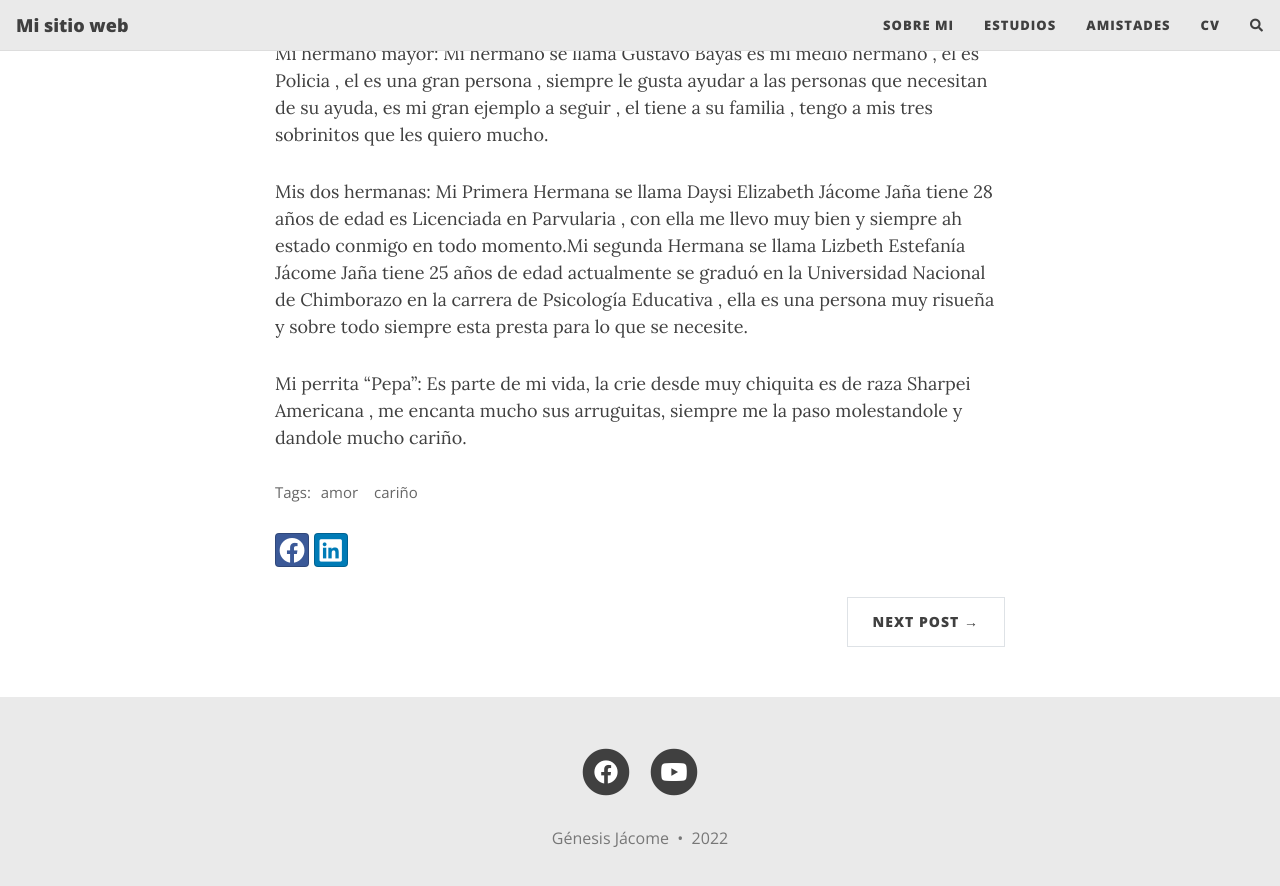
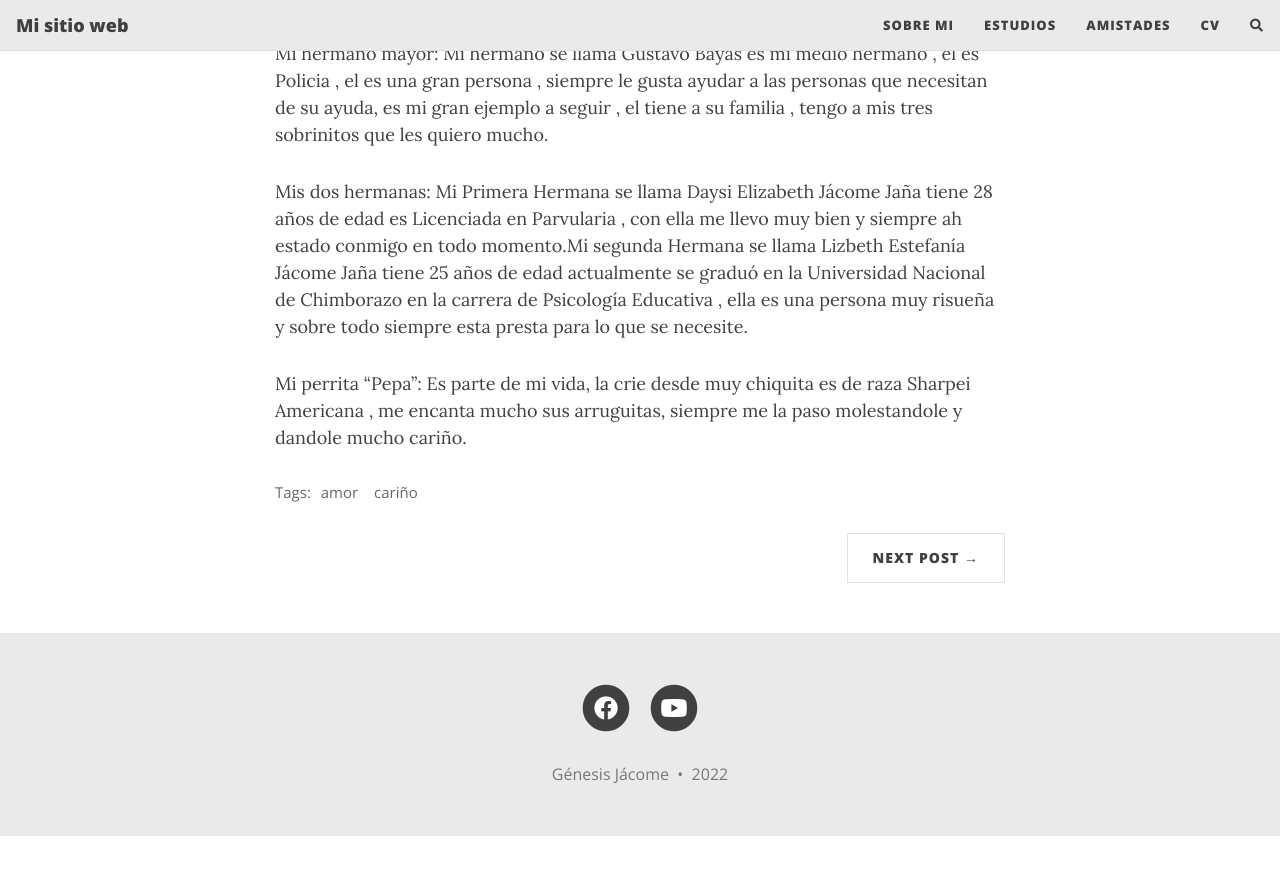
Before and after one commit to gmaribelj/gmaribelj.github.io, a Jekyll site: the page built from _posts/2020-02-26-flake-it-till-you-make-it.md, in a window 1280 px wide and 900 px high, scrolled down 896 px. Shown: the top 886 px of the window. Built offline with Jekyll 4.4.1, drawn with Linux system fonts in a browser that asks for light colours; nearby versions of some CDN libraries; comment, search, counter and statistics services are not loaded; after the commit the page ends 1732 px from its top, so only the background shows below that.

Commit message:
Update social-share.html

```diff
--- a/_includes/social-share.html
+++ b/_includes/social-share.html
@@ -11,21 +11,6 @@
   <span class="sr-only">Share: </span>
 
 
-  {% if site.share-links-active.facebook %}
-    <a href="https://www.facebook.com/maribel.jacome.902/{{ page.url | absolute_url | url_encode }}"
-      class="btn btn-social-icon btn-facebook" title="Share on Facebook">
-      <span class="fab fa-fw fa-facebook" aria-hidden="true"></span>
-      <span class="sr-only">Facebook</span>
-    </a>
-  {% endif %}
-
-  {% if site.share-links-active.linkedin %}
-    <a href="https://www.linkedin.com/shareArticle?mini=true&url={{ page.url | absolute_url | url_encode }}"
-      class="btn btn-social-icon btn-linkedin" title="Share on LinkedIn">
-      <span class="fab fa-fw fa-linkedin" aria-hidden="true"></span>
-      <span class="sr-only">LinkedIn</span>
-    </a>
-  {% endif %}
 
   {% if site.share-links-active.vk %}
     <a href="https://vk.com/share.php?url={{ page.url | absolute_url | url_encode }}"
```
